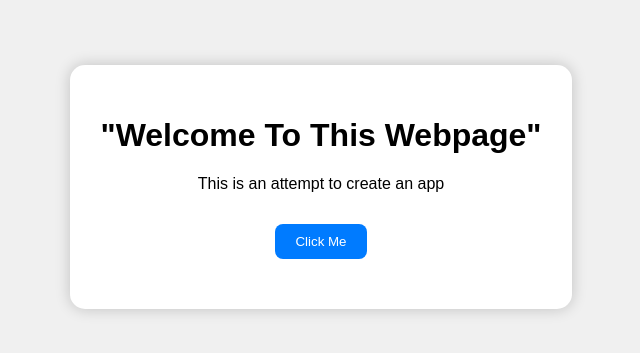
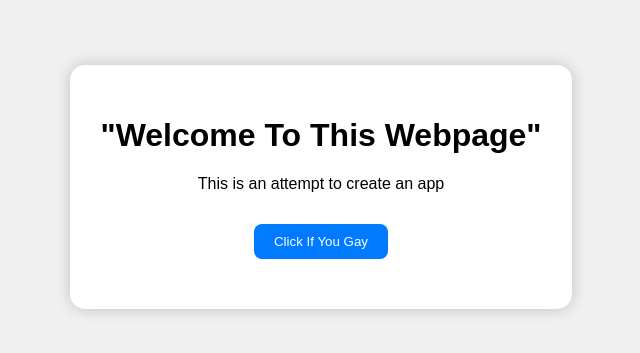
Before and after one commit to lowandlow/webpage, a plain HTML site: page index.html in a window 1280 px wide. Shown: the part 213-566 px from the top of the page, without its empty margins (319-959 px from the left). Drawn offline with Linux system fonts and the light colour scheme.

Commit message:
Update index.html

```diff
--- a/index.html
+++ b/index.html
@@ -10,7 +10,7 @@
   <div class ="container">
   <h1>"Welcome To This Webpage"</h1>
   <p>This is an attempt to create an app</p>
-  <button id="clickIfYouGay">Click Me</button>
+  <button id="clickMe">Click If You Gay</button>
   <div id="output"></div>
   </div>
   <script src="script.js"> </script>
```
